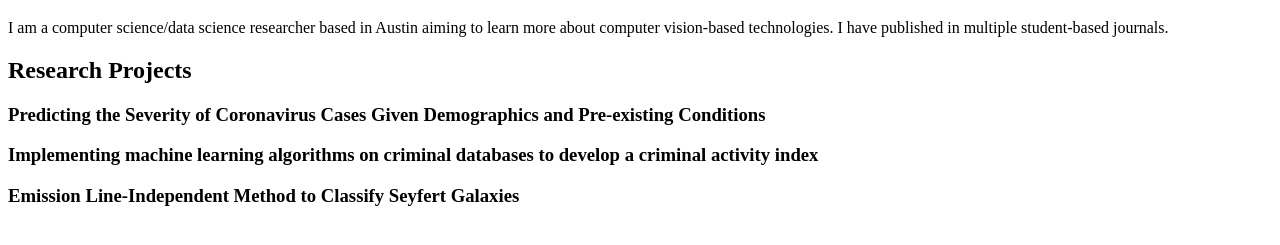
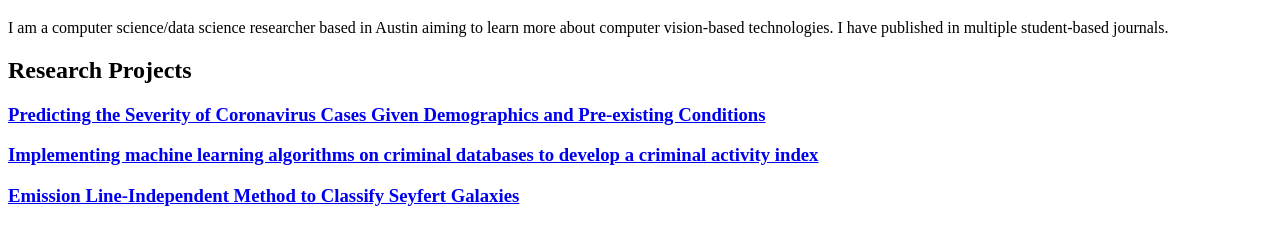
Before and after one commit to vineet-101/vineet-101.github.io, a website: page index.html in a window 1280 px wide. Shown: the part 61-306 px from the top of the page. Drawn offline with Linux system fonts and the light colour scheme.

Commit message:
with links

```diff
--- a/index.html
+++ b/index.html
@@ -17,7 +17,7 @@
 	<h1>My Name is Vineet.</h1>
   <p> I am a computer science/data science researcher based in Austin aiming to learn more about computer vision-based technologies. I have published in multiple student-based journals.</p>
   <h2>Research Projects</h2>
-  <h3>Predicting the Severity of Coronavirus Cases Given Demographics and Pre-existing Conditions</h3>
-  <h3>Implementing machine learning algorithms on criminal databases to develop a criminal activity index</h3>
-  <h3>Emission Line-Independent Method to Classify Seyfert Galaxies</h3>
+  <a href="https://www.jsr.org/hs/index.php/path/article/view/1635"><h3>Predicting the Severity of Coronavirus Cases Given Demographics and Pre-existing Conditions</h3></a>
+  <a href="https://emerginginvestigators.org/articles/22-250"><h3>Implementing machine learning algorithms on criminal databases to develop a criminal activity index</h3></a>
+  <a href="https://bbk12e1-cdn.myschoolcdn.com/ftpimages/319/misc/misc_228068.pdf"><h3>Emission Line-Independent Method to Classify Seyfert Galaxies</h3></a>
 </body>
```
